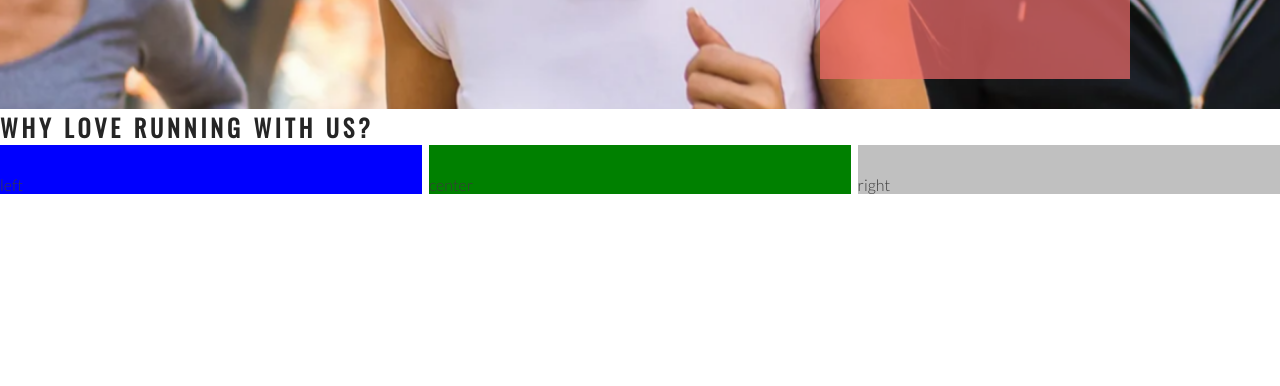
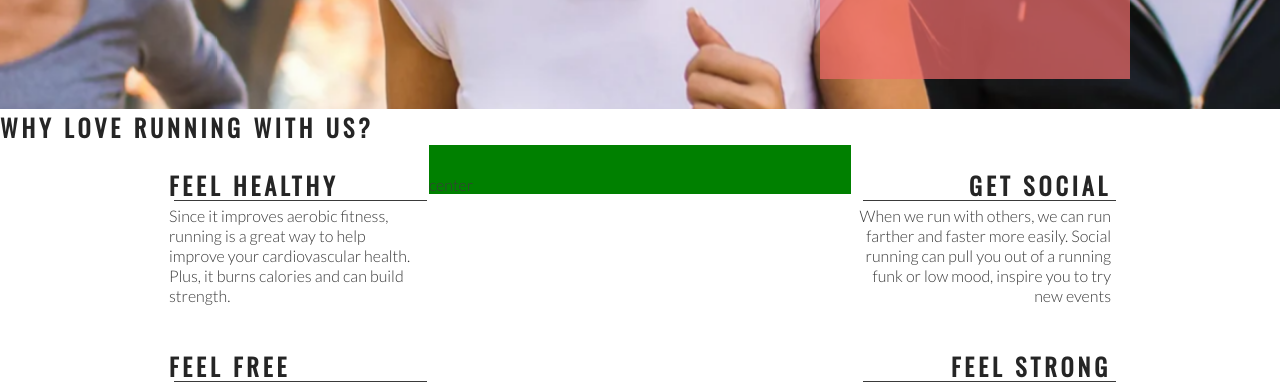
Before and after one commit to alcl2000/love-running-practice, a plain HTML site: page index.html in a window 1280 px wide. Shown: the part 566-952 px from the top of the page. Drawn offline with nearby package versions, Linux system fonts and the light colour scheme.

Commit message:
Add: ethos text and styling

```diff
--- a/assets/style.css
+++ b/assets/style.css
@@ -98,13 +98,13 @@ h1, h2 {
     width: 33%;
     padding-top: 30px;
     float: left;
-    background-color: blue;
+
 }
 #right-about{
     width: 33%;
     padding-top: 30px;
     float: right;
-    background-color: silver;
+
 }
 #center-about{
     width: 33%;
@@ -112,3 +112,23 @@ h1, h2 {
     margin: 0 auto;
     background-color: green;
 }
+hr{
+    border-top: 1px solid #3a3a3a ;
+    width: 100%;
+    margin: 5px ;
+}
+.left-about-heading{
+    width: 60%;
+    float: right;
+    line-height: 20px;
+    clear: both;
+    margin-bottom: 50px;
+}
+.right-about-heading{
+    width: 60%;
+    float: left;
+    line-height: 20px;
+    clear: both;
+    margin-bottom: 50px;
+    text-align: right;
+}
--- a/index.html
+++ b/index.html
@@ -34,8 +34,31 @@
     </section>
     <section id="club-ethos">
         <h1>Why love running with us?</h1>
-        <div id="left-about">left</div>
-        <div id="right-about">right</div>
+        <div id="left-about">
+            <div class="left-about-heading">
+                <h2>Feel Healthy</h2>
+                <hr>
+                <p>Since it improves aerobic fitness, running is a great way to help improve your cardiovascular health. Plus, it burns calories and can build strength.</p>
+            </div>
+            <div class="left-about-heading">
+                <h2>Feel Free</h2>
+                <hr>
+                <p>Physical exercise, running included, is known to release endorphins in the brain. Endorphins make you more energetic, more awake and, yes, happier.</p>
+            </div>
+        </div>
+        <div id="right-about">
+            <div class="right-about-heading">
+                <h2>Get Social</h2>
+                <hr>
+                <p>When we run with others, we can run farther and faster more easily. Social running can pull you out of a running funk or low mood, inspire you to try new events</p>
+            </div>
+            <div class="right-about-heading">
+                <h2>Feel Strong</h2>
+                <hr>
+                <p>Running strengthens your heart by pumping blood more effectively through your body.</p>
+            </div>
+        </div>
+
         <div id="center-about">center</div>
     </section>
     <section>
```
